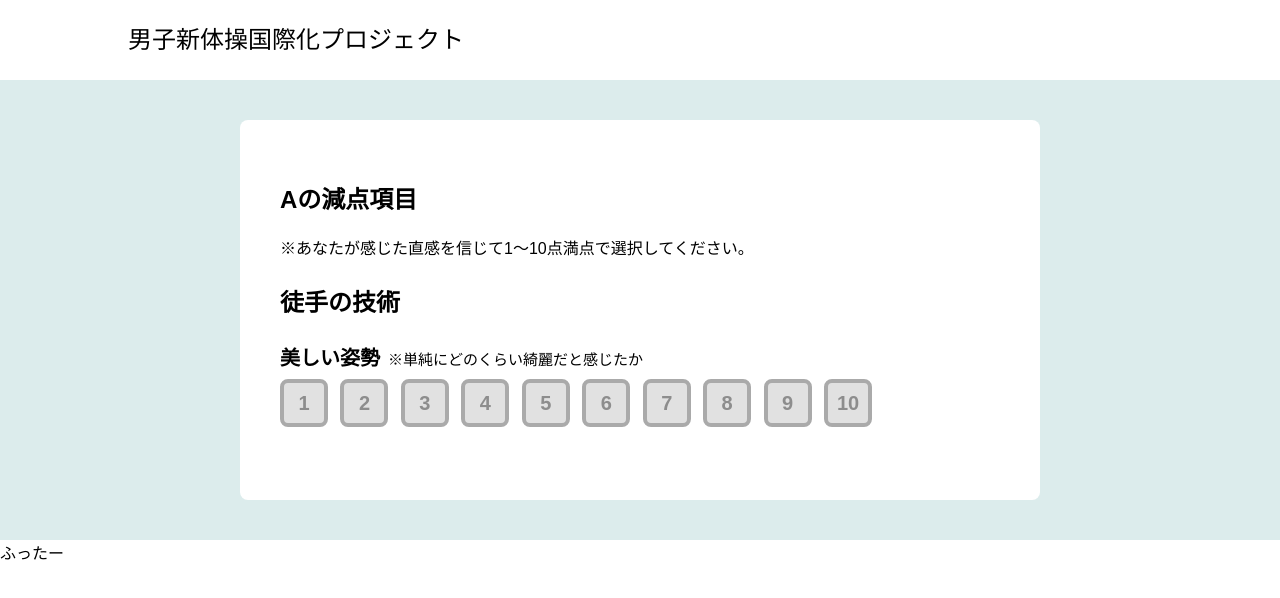
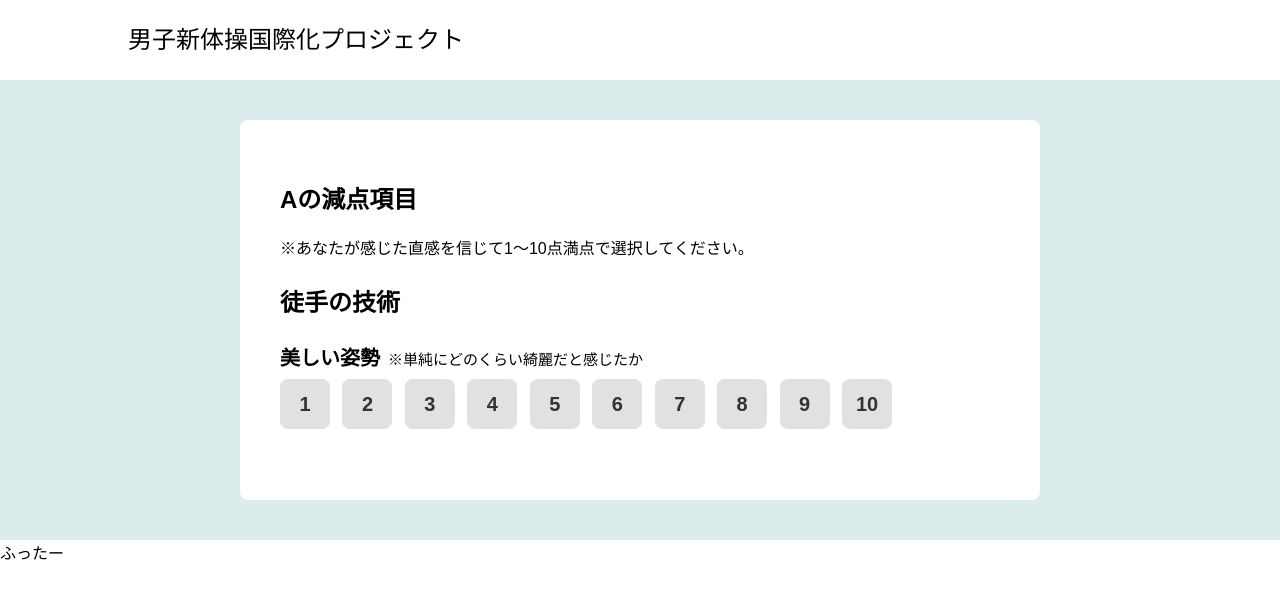
Before and after one commit to SiMiTaKu/imrg-platform, a SvelteKit app: page / in a window 1280 px wide. Shown: the top 598 px of the page. Built offline with nearby package versions, Linux system fonts and the light colour scheme.

Commit message:
fix design

```diff
--- a/src/routes/ExecutionPointResultModal.svelte
+++ b/src/routes/ExecutionPointResultModal.svelte
@@ -270,6 +270,9 @@
         margin-bottom: 8px;
         background:    white;
         border-radius: 4px;
+        font-family:   YuGothic, sans-serif;
+
+        &:hover { cursor: pointer; }
       }
 
       &__item {
--- a/src/routes/common/form/Radio.svelte
+++ b/src/routes/common/form/Radio.svelte
@@ -51,23 +51,22 @@
   input[type=radio] { display: none; }
 
   input[type=radio]:checked + label {
-    background: #5996cb;
-    border:     solid 4px #32538D;
-    color:      #113c69;
+    background: #2c567e;
+    color:      white;
+    opacity:    1;
   }
 
   label {
     display:      inline-block;
-    width:         40px;
-    height:        40px;
+    width:         50px;
+    height:        50px;
     margin-right:  8px;
     font-size:     20px;
     font-weight:   bold;
-    line-height:   40px;
+    line-height:   50px;
     border-radius: 8px;
     background:    #E1E1E1;
-    border:        solid 4px #AAAAAA;
-    color:         #8D8D8D;
+    color:         #333333;
     text-align:    center;
     transition:    .3s;
 
@@ -75,5 +74,10 @@
       cursor:  pointer;
       opacity: .5;
     }
+
+    &:focus {
+      transition: .2s;
+      opacity:    1;
+    }
   }
 </style>
```
